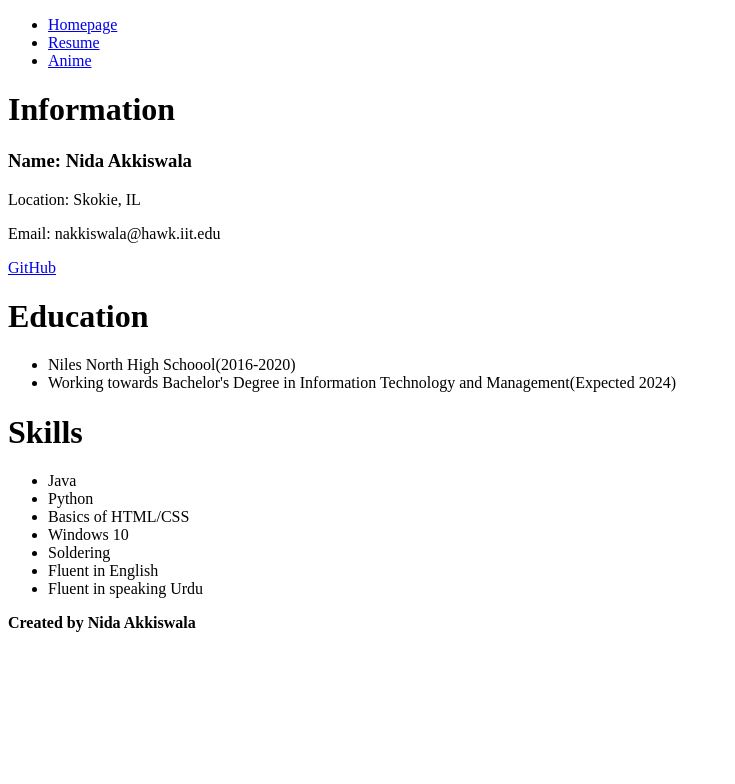
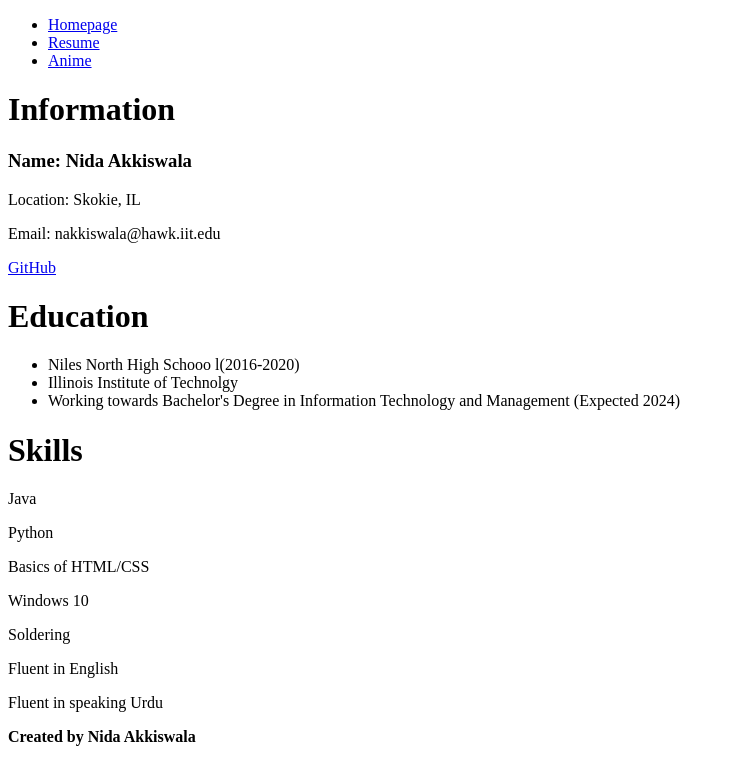
Before and after one commit to NidaAkkiswala/Project1, a plain HTML site: page resume.html in a window 1280 px wide. Shown: the whole page, without its empty margins (0-735 px from the left). Drawn offline with Linux system fonts and the light colour scheme.

Commit message:
grammar errors

```diff
--- a/resume.html
+++ b/resume.html
@@ -17,27 +17,27 @@
 	  <p>Location: Skokie, IL</p>
 	  <p>Email: nakkiswala@hawk.iit.edu</p>
 	  <p><a href="https://github.com/NidaAkkiswala">GitHub</a></p>
+	  <p>
 	</section>
 
 	<h1>Education</h1>
 	<section>
 	  <ul>
-	    <li>Niles North High Schoool(2016-2020)</li>
-	    <li>Working towards Bachelor's Degree in Information Technology and Management(Expected 2024)</li>
+	    <li>Niles North High Schooo l(2016-2020)</li>
+		<li>Illinois Institute of Technolgy</li>
+	      <li>Working towards Bachelor's Degree in Information Technology and Management (Expected 2024)</li>
 	  </ul>
 	</section>
 
 	<h1>Skills</h1>
 	<section>
-	  <ul>
-	    <li>Java</li>
-	    <li>Python</li>
-		<li>Basics of HTML/CSS</li>
-	    <li>Windows 10</li>
-	    <li>Soldering</li>
-	    <li>Fluent in English</li>
-	    <li>Fluent in speaking Urdu</li>
-	  </ul>
+	  <p>Java</p>
+	  <p>Python</p>
+      <p>Basics of HTML/CSS</p>
+	  <p>Windows 10</p>
+      <p>Soldering</p>
+	  <p>Fluent in English</p>
+	  <p>Fluent in speaking Urdu</p>
 	</section>
 
 
```
Also changed, not shown: anime.html (+19 -1 lines).
